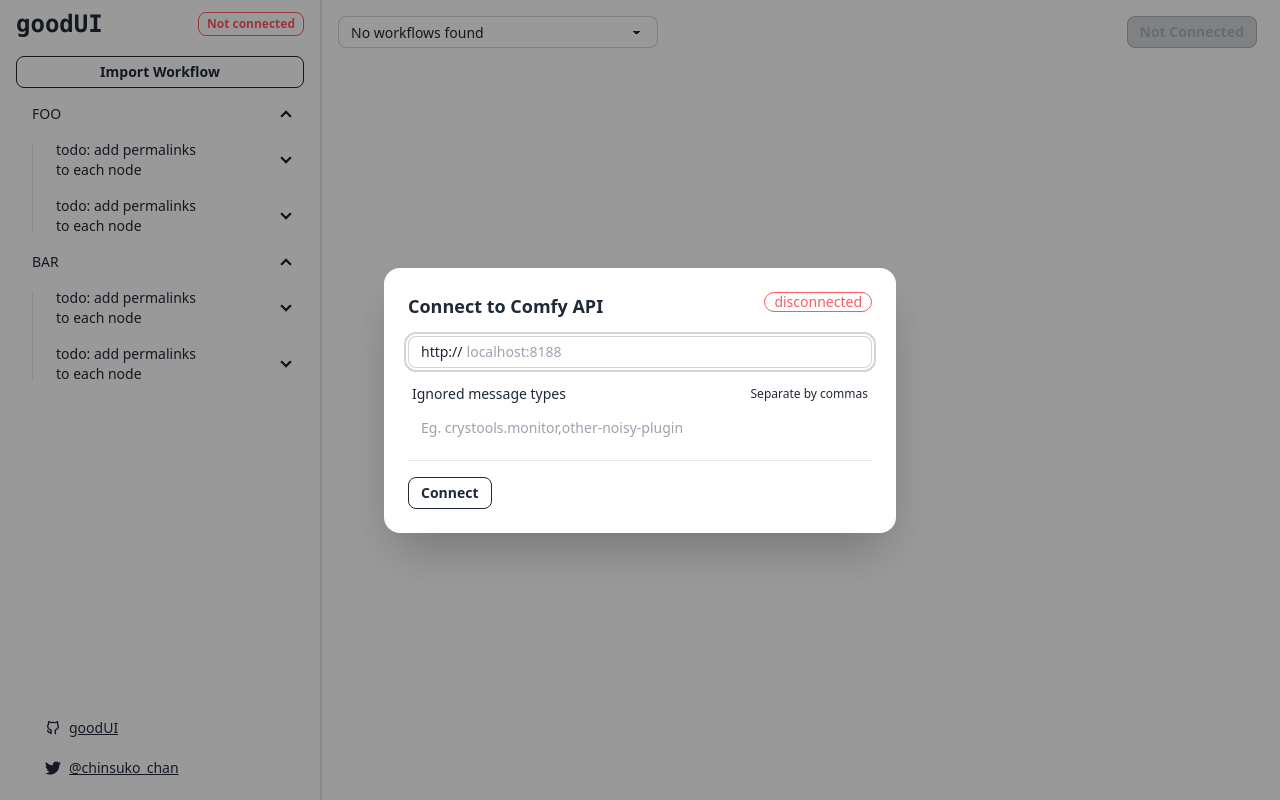
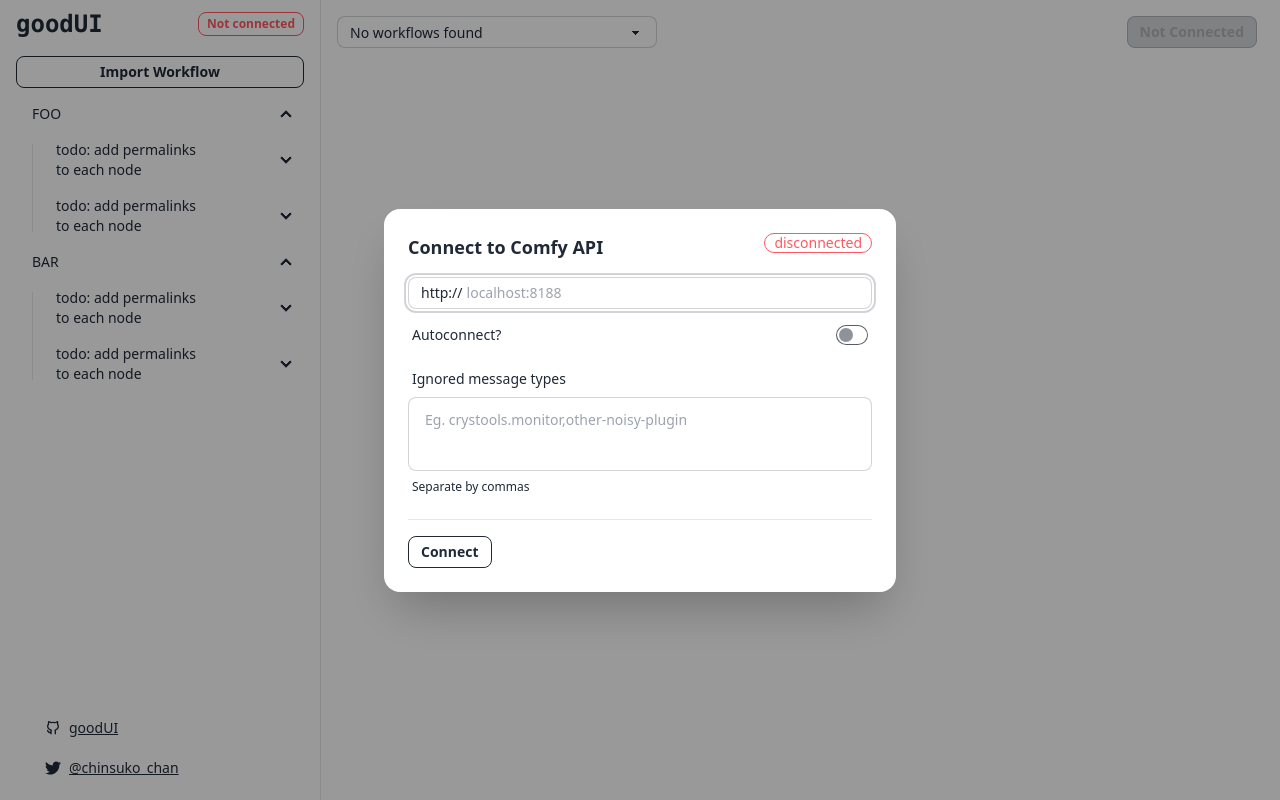
Before and after one commit to chinsuko-chan/ExtraUI, a Svelte app: page / in a window 1280 px wide. Both pictures are taken after a click on the button "Not connected". Built offline with nearby package versions, Linux system fonts and the light colour scheme.

Commit message:
side quest: option to autoconnect on page load

```diff
--- a/src/App.svelte
+++ b/src/App.svelte
@@ -1,4 +1,6 @@
 <script>
+  import { onMount } from "svelte"
+
   /** sidebar is visible at all times >lg */
   const DRAWER_ID = "drawer"
   import menuSvg from "./assets/amburg.svg?raw"
@@ -12,11 +14,18 @@
   import ApiConfigModal from "./components/ApiConfigModal.svelte"
 
   import { api, STATUS } from "./stores/apiConnectionManager.svelte"
+  let apiStatus = $derived.by(() => {
+    if (api.status === STATUS.CONNECTING) return "Connecting"
+    if (api.status === STATUS.IDLE) return "Connected"
+    if (api.status === STATUS.RUNNING) return "Connected"
 
-  let connected = $derived.by(() => {
-    return api.status === STATUS.IDLE || api.status === STATUS.RUNNING
+    return "Not connected"
   })
   let apiConfigModal = $state()
+
+  onMount(() => {
+    if (api.autoconnect) api.connect()
+  })
 </script>
 
 {#snippet sidebar()}
@@ -25,11 +34,12 @@
       <h1 class="font-mono font-bold text-xl md:text-2xl">goodUI</h1>
       <button
         class="btn btn-xs btn-outline"
-        class:btn-error={!connected}
-        class:btn-success={connected}
+        class:btn-error={apiStatus === "Not connected"}
+        class:btn-warning={apiStatus === "Connecting"}
+        class:btn-success={apiStatus === "Connected"}
         onclick={() => apiConfigModal.showModal()}
       >
-        {connected ? "Connected" : "Not connected"}
+        {apiStatus}
       </button>
     </div>
     <div>
@@ -213,7 +223,7 @@
   <main class="bg-base-100 drawer lg:drawer-open">
     <input id={DRAWER_ID} type="checkbox" class="drawer-toggle" />
 
-    <div class="drawer-side border-r-2 z-10">
+    <div class="drawer-side border-x border-l-0 z-10">
       <label for={DRAWER_ID} class="drawer-overlay"></label>
       <aside class="flex flex-col bg-base-100 min-h-screen w-80">
         {@render sidebar()}
--- a/src/components/ApiConfigModal.svelte
+++ b/src/components/ApiConfigModal.svelte
@@ -51,18 +51,30 @@
         />
       </label>
       <div class="form-control">
+        <label class="label cursor-pointer">
+          <span class="label-text">Autoconnect?</span>
+          <input
+            type="checkbox"
+            class="toggle toggle-sm"
+            class:toggle-success={api.autoconnect}
+            bind:checked={api.autoconnect}
+          />
+        </label>
+      </div>
+      <label class="form-control">
         <div class="label">
           <span class="label-text">Ignored message types</span>
-          <span class="label-text-alt">Separate by commas</span>
         </div>
-        <input
-          type="text"
-          class="input input-sm input-ghost"
+        <textarea
+          class="textarea textarea-bordered resize-none"
           placeholder="Eg. crystools.monitor,other-noisy-plugin"
           value={api.ignorelist.join(",")}
           onchange={updateIgnorelist}
-        />
-      </div>
+        ></textarea>
+        <div class="label">
+          <span class="label-text-alt">Separate by commas</span>
+        </div>
+      </label>
     </div>
     <hr class="my-4" />
     <div>
--- a/src/stores/apiConnectionManager.svelte.js
+++ b/src/stores/apiConnectionManager.svelte.js
@@ -19,6 +19,7 @@ export const STATUS = {
 const SERVER_URI_KEY = "goodUI.stores.apiConnectionManager.serverUri"
 /** blacklist messages we log to console */
 const IGNORELIST_KEY = "goodUI.stores.apiConnectionManager.ignorelist"
+const AUTOCONNECT_KEY = "goodUI.stores.apiConnectionManager.autoconnect"
 
 /** server without the protocol (no http:// or ws:// in front) */
 let serverUri = $state(
@@ -26,6 +27,9 @@ let serverUri = $state(
 )
 let ignorelist = $state(
   JSON.parse(localStorage.getItem(IGNORELIST_KEY) || "[]"),
+)
+let autoconnect = $state(
+  JSON.parse(localStorage.getItem(AUTOCONNECT_KEY) || "false"),
 )
 
 let socket
@@ -76,6 +80,13 @@ export const api = {
   set ignorelist(newValues) {
     ignorelist = newValues
     localStorage.setItem(IGNORELIST_KEY, JSON.stringify(newValues))
+  },
+  get autoconnect() {
+    return autoconnect
+  },
+  set autoconnect(val) {
+    autoconnect = Boolean(val)
+    localStorage.setItem(AUTOCONNECT_KEY, JSON.stringify(autoconnect))
   },
   get isIdle() {
     return status === STATUS.IDLE
```
